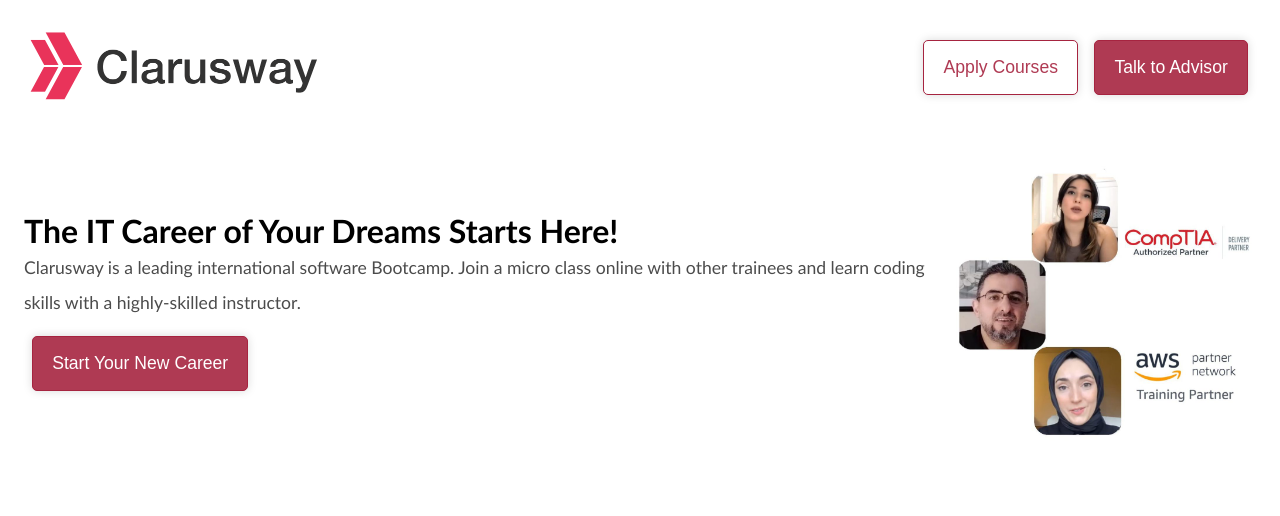
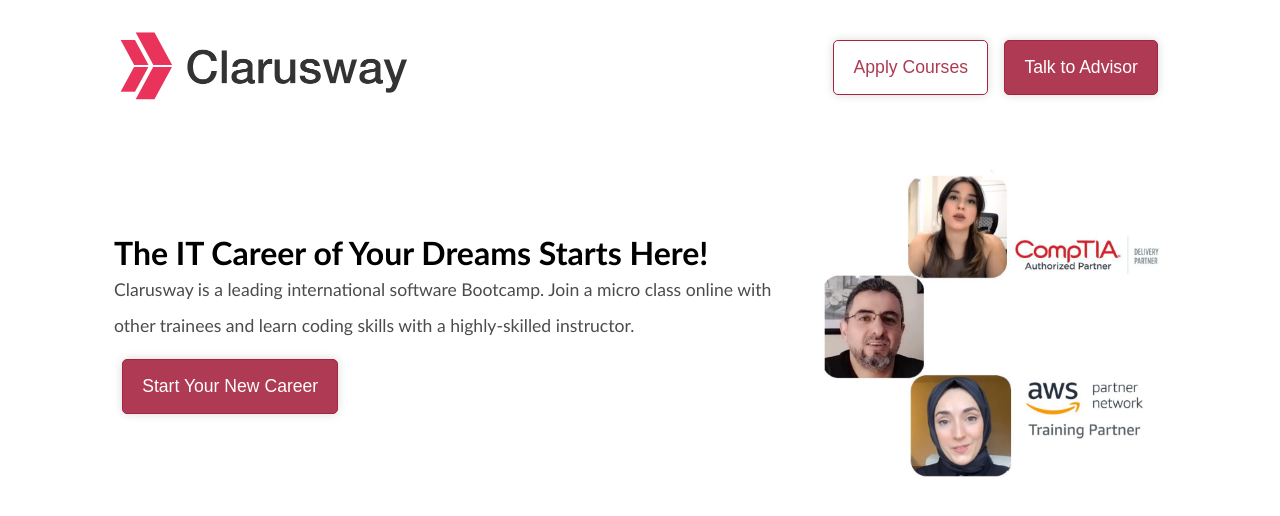
Before and after one commit to Bskasan/React_Practises, a React (Create React App) app in the folder rc_13_styled-comp-example/: page / in a window 1280 px wide. Shown: the top 516 px of the page. Built offline with nearby package versions, Linux system fonts and the light colour scheme.

Commit message:
stylind added

```diff
--- a/rc_13_styled-comp-example/src/App.js
+++ b/rc_13_styled-comp-example/src/App.js
@@ -1,11 +1,14 @@
 import Header from "./components/Header";
+import Container from "./components/styled/Container";
 import { GlobalStyles } from "./components/styled/GlobalStyles";
 
 function App() {
   return (
     <>
       <GlobalStyles />
-      <Header />
+      <Container>
+        <Header />
+      </Container>
     </>
   );
 }
--- /dev/null
+++ b/rc_13_styled-comp-example/src/components/styled/Container.jsx
@@ -0,0 +1,8 @@
+import styled from 'styled-components';
+
+const Container = styled.div`
+    max-width: 1100px;
+    margin: auto;
+`;
+
+export default Container;
--- a/rc_13_styled-comp-example/src/components/styled/Flex.jsx
+++ b/rc_13_styled-comp-example/src/components/styled/Flex.jsx
@@ -5,10 +5,15 @@
   align-items: center;
   justify-content: center;
   padding: 1.5rem;
+  gap: 1rem;
 
   @media (max-width: 700px) {
     flex-direction: column;
   }
+
+  & div {
+    flex: 2;
+  }
 `;
 
 export default Flex;
--- a/rc_13_styled-comp-example/src/components/styled/Image.jsx
+++ b/rc_13_styled-comp-example/src/components/styled/Image.jsx
@@ -1,7 +1,8 @@
-import styled from 'styled-components';
+import styled from "styled-components";
 
 const Image = styled.img`
-    width: 300px;
+  width: 300px;
+  flex: 1;
 `;
 
 export default Image;
```
